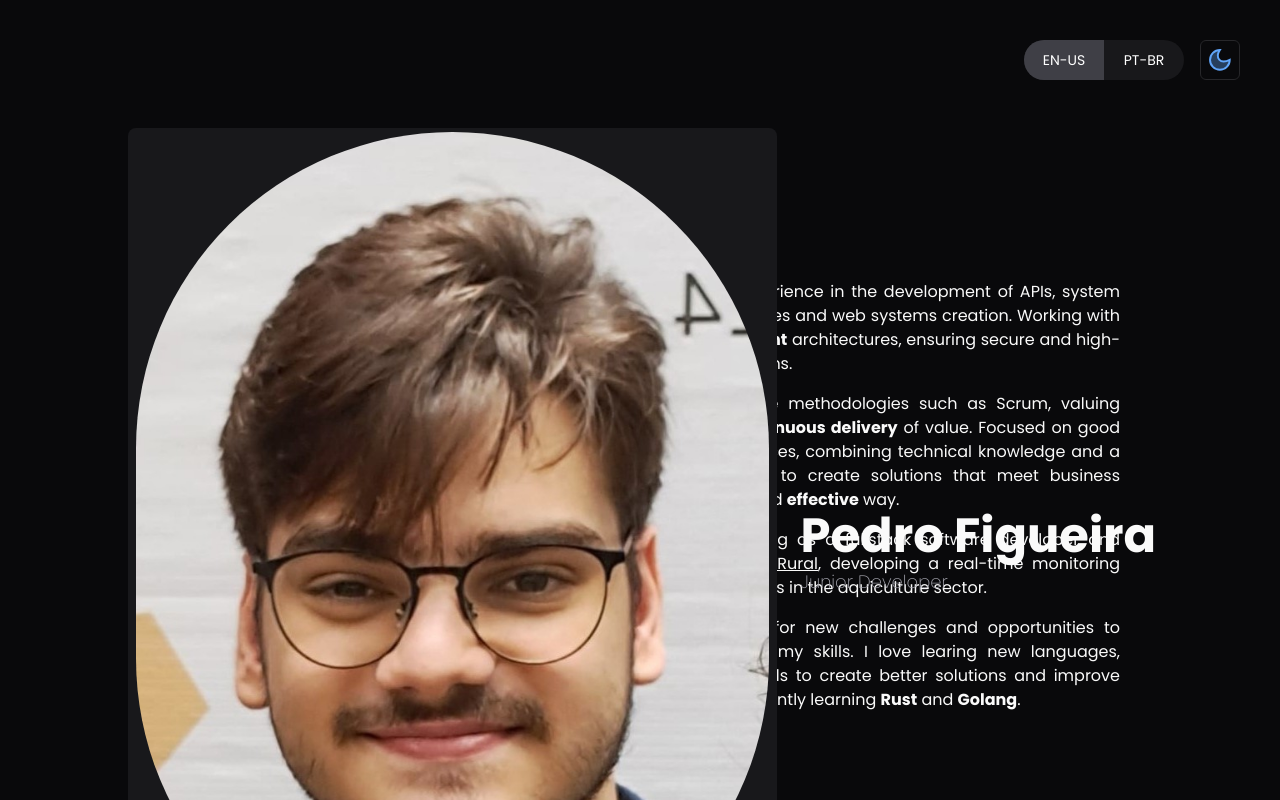
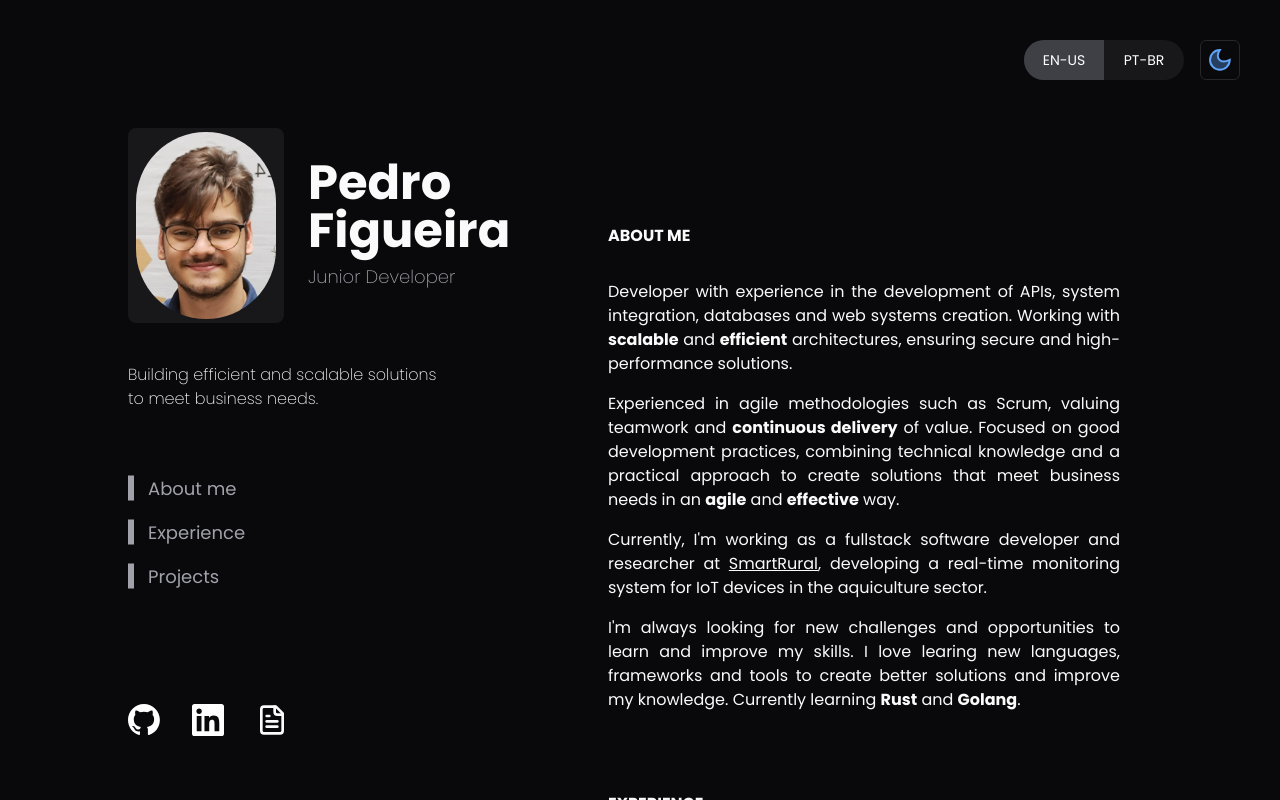
Before and after one commit to PepeuFBV/portfolio, a Next.js app: page / in a window 1280 px wide. Shown: the top 800 px of the page. Built offline with nearby package versions, Linux system fonts and the light colour scheme.

Commit message:
Image fix

```diff
--- a/src/components/core/Home/index.tsx
+++ b/src/components/core/Home/index.tsx
@@ -24,7 +24,7 @@ const Home: React.FC<HomeProps> = ({ className, languagePos = 0 }) => {
                             transition={{ duration: 0.5, delay: 0 }}
                             className='hidden md:block py-1 px-2 bg-zinc-200 dark:bg-zinc-900 rounded-lg'
                         >
-                            <Image src="/pedro.jpg" alt="Logo" width={100} height={150} loading='eager' quality={100} priority className='h-auto w-auto rounded-full float-left' />
+                            <Image src="/pedro.jpg" alt="Logo" width={140} height={180} loading='eager' quality={100} priority className='rounded-full float-left' />
                         </motion.div>
                         <div className='flex flex-col gap-2 w-full lg:w-1/2'>
                             <motion.h1
```
